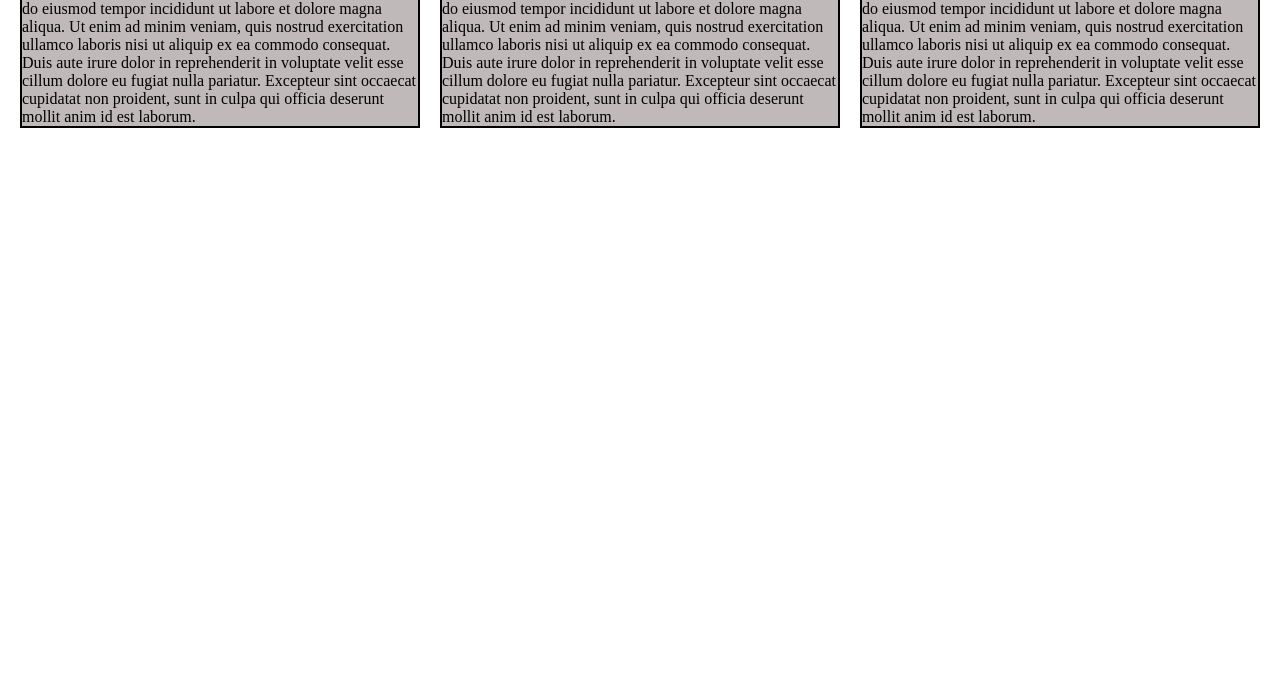
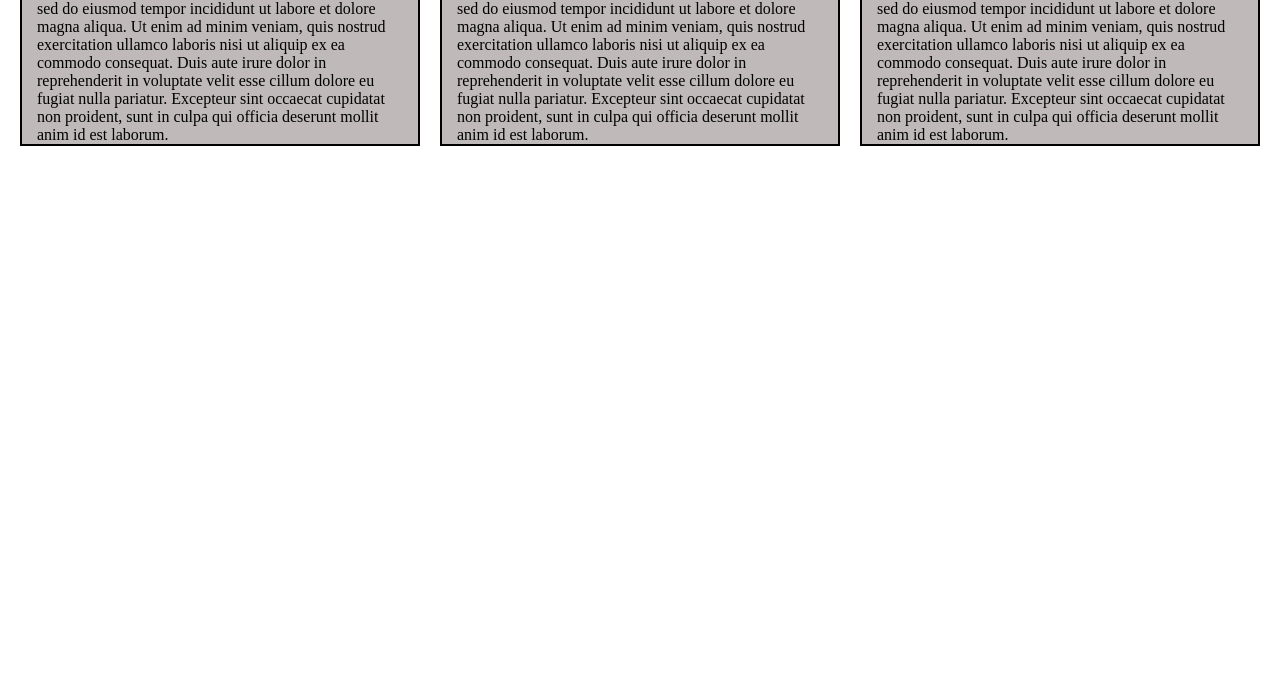
Before and after one commit to Jebialje/html-css-javascript-coursera, a plain HTML site: page module2_solution/index.html in a window 1280 px wide. Shown: the part 127-800 px from the top of the page. Drawn offline with Linux system fonts and the light colour scheme.

Commit message:
Add files via upload

```diff
--- a/module2_solution/css/styles.css
+++ b/module2_solution/css/styles.css
@@ -1,12 +1,12 @@
-.header {
-	text-align: center;
-	margin: 20px;
-}
-
 *{
 	box-sizing: border-box;
 	margin: 0px;
 	padding: 0px;
+}
+
+.header {
+	text-align: center;
+	margin: 20px;
 }
 
 .container{
@@ -48,7 +48,7 @@
 }
 
 .content{
-	padding-top: 30px;
+	padding: 30px 15px 0px 15px;
 	position: relative;
 	background-color: #BFB9B9;
 	border: 2px solid black;
```
